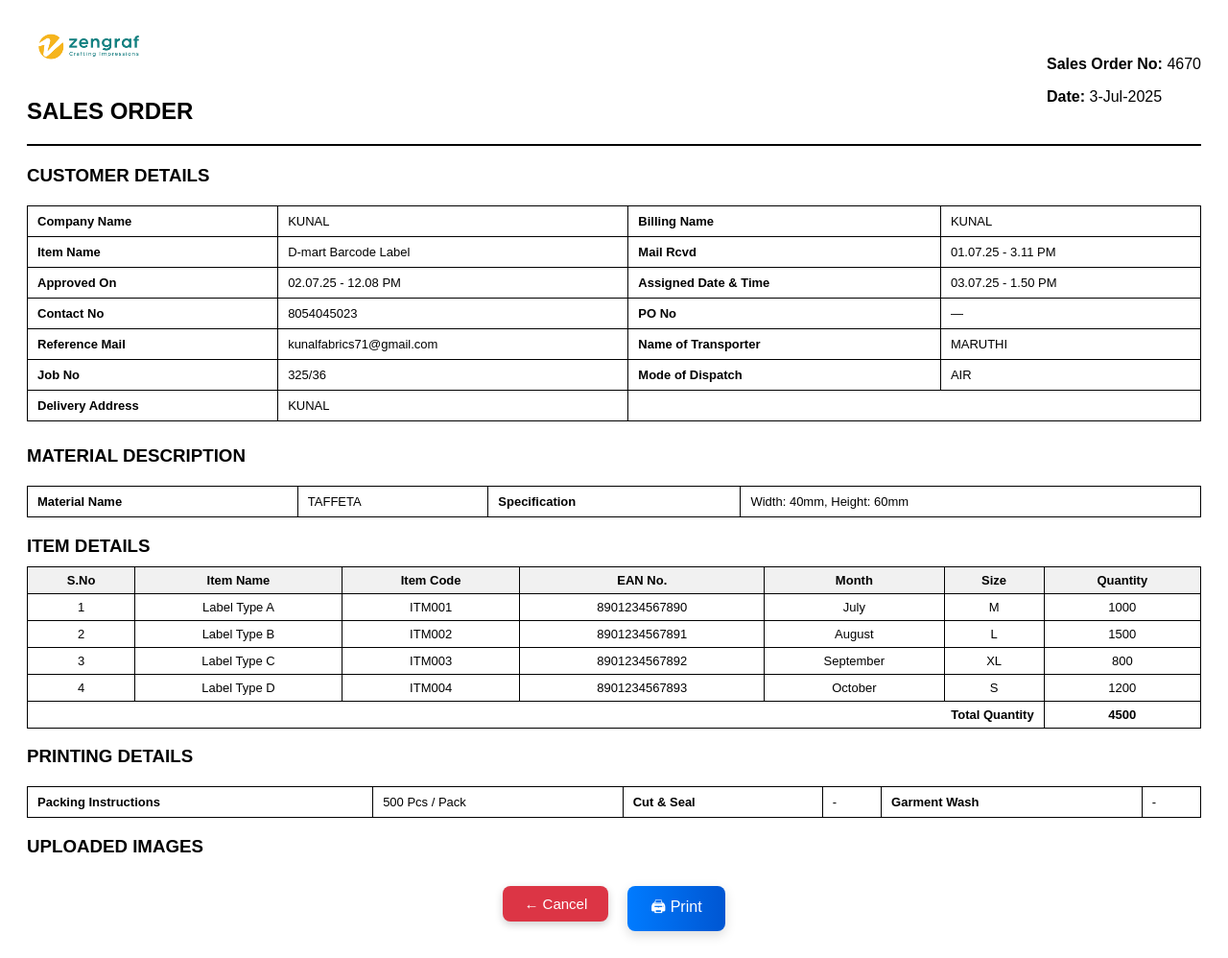
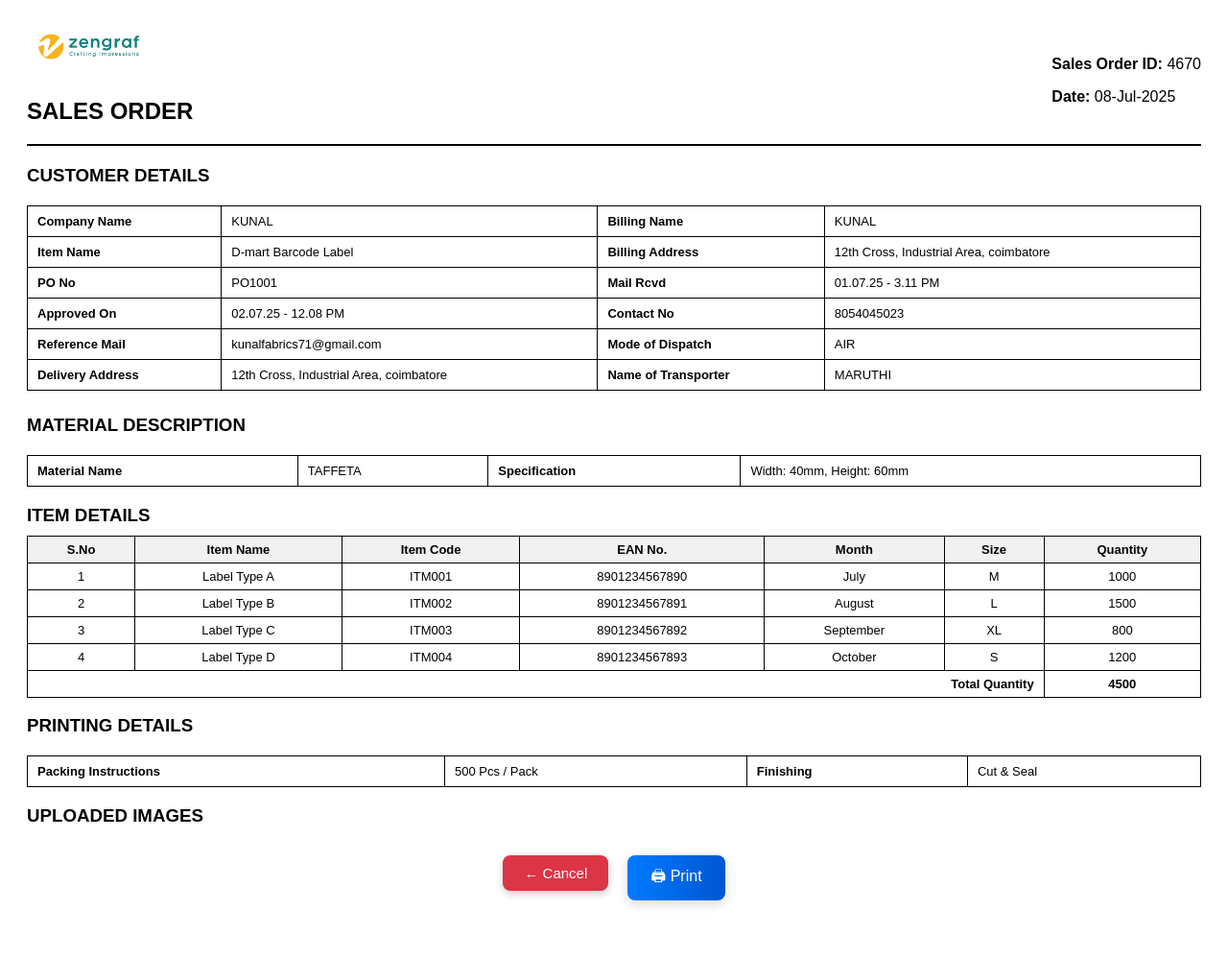
Before and after one commit to MITHU-SAJU/zengraf, a plain HTML site: page sales-orders/sales-print.html in a window 1280 px wide. Shown: the whole page at 96% size. After the commit the page ends 966 px from the top, so only its background shows below. Drawn offline with Linux system fonts and the light colour scheme.

Commit message:
changes in sales orders view and print page

```diff
--- a/sales-orders/sales-print.html
+++ b/sales-orders/sales-print.html
@@ -107,8 +107,8 @@
             <h2>SALES ORDER</h2>
         </div>
         <div class="meta">
-            <p><strong>Sales Order No:</strong> 4670</p>
-            <p><strong>Date:</strong> 3-Jul-2025</p>
+            <p><strong>Sales Order ID:</strong> 4670</p>
+            <p><strong>Date:</strong> 08-Jul-2025</p>
         </div>
     </div>
 
@@ -124,40 +124,47 @@
             <tr>
                 <td><strong>Item Name</strong></td>
                 <td>D-mart Barcode Label</td>
+                <td><strong>Billing Address</strong></td>
+                <td>12th Cross, Industrial Area, coimbatore</td>
+
+
+
+            </tr>
+            <tr>
+                <td><strong>PO No</strong></td>
+                <td>PO1001</td>
                 <td><strong>Mail Rcvd</strong></td>
                 <td>01.07.25 - 3.11 PM</td>
+
 
             </tr>
             <tr>
 
                 <td><strong>Approved On</strong></td>
                 <td>02.07.25 - 12.08 PM</td>
-                <td><strong>Assigned Date & Time</strong></td>
-                <td>03.07.25 - 1.50 PM</td>
-            </tr>
-            <tr>
                 <td><strong>Contact No</strong></td>
                 <td>8054045023</td>
-                <td><strong>PO No</strong></td>
-                <td>—</td>
+
+
             </tr>
             <tr>
                 <td><strong>Reference Mail</strong></td>
                 <td>kunalfabrics71@gmail.com</td>
-                <td><strong>Name of Transporter</strong></td>
-                <td>MARUTHI</td>
+                <td><strong>Mode of Dispatch</strong></td>
+                <td>AIR</td>
 
             </tr>
             <tr>
-                <td><strong>Job No</strong></td>
-                <td>325/36</td>
-                <td><strong>Mode of Dispatch</strong></td>
-                <td>AIR</td>
+
+
             </tr>
             <tr>
 
                 <td><strong>Delivery Address</strong></td>
-                <td>KUNAL</td>
+                <td>12th Cross, Industrial Area, coimbatore </td>
+                <td><strong>Name of Transporter</strong></td>
+                <td>MARUTHI</td>
+
 
             </tr>
         </table>
@@ -242,10 +249,9 @@
         <tr>
             <td><strong>Packing Instructions</strong></td>
             <td>500 Pcs / Pack</td>
-            <td><strong>Cut & Seal</strong></td>
-            <td>-</td>
-            <td><strong>Garment Wash</strong></td>
-            <td>-</td>
+            <td><strong>Finishing</strong></td>
+            <td>Cut & Seal</td>
+
         </tr>
     </table>
 
```
Also changed, not shown: sales-orders/sales-order-view.html (+6 -8 lines).
